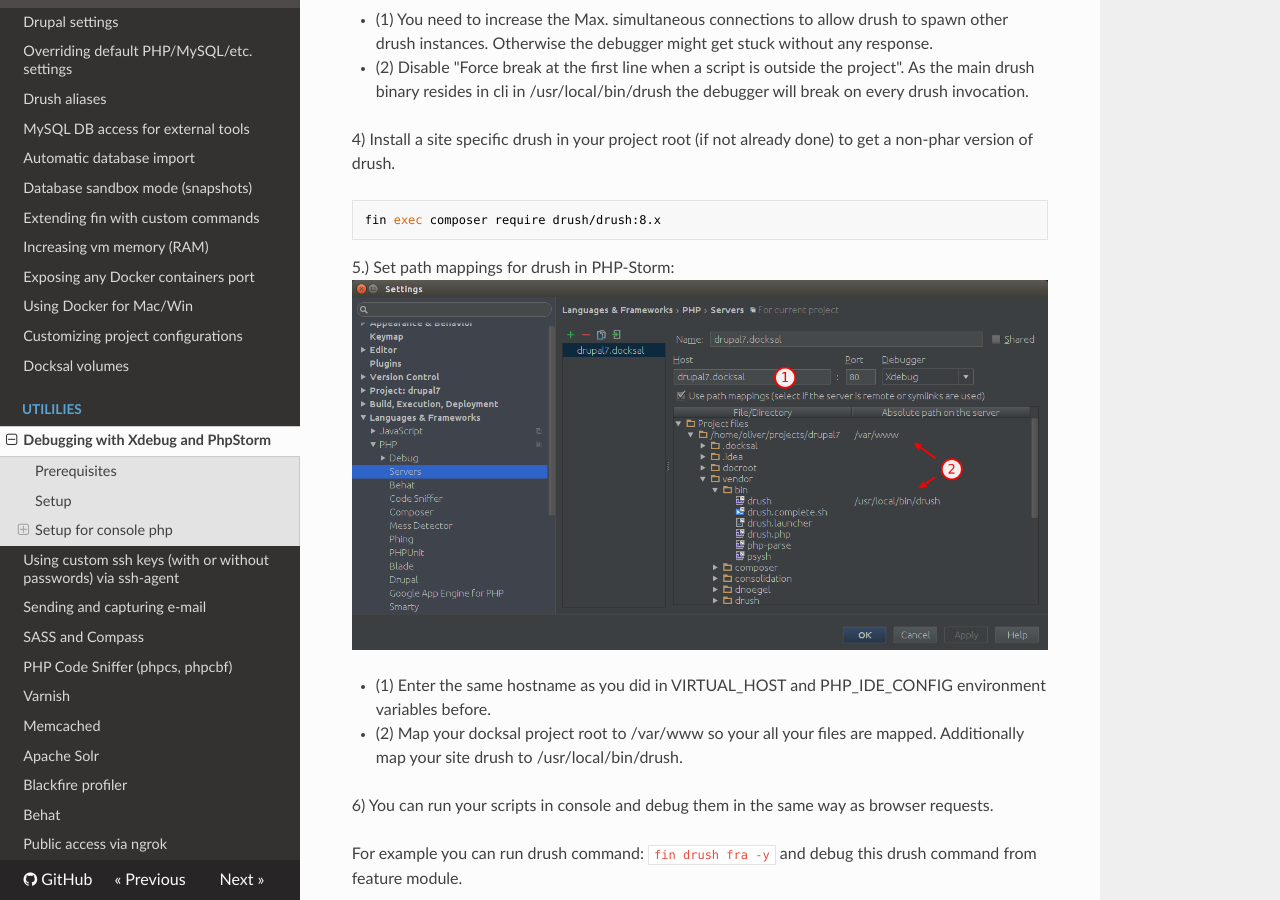
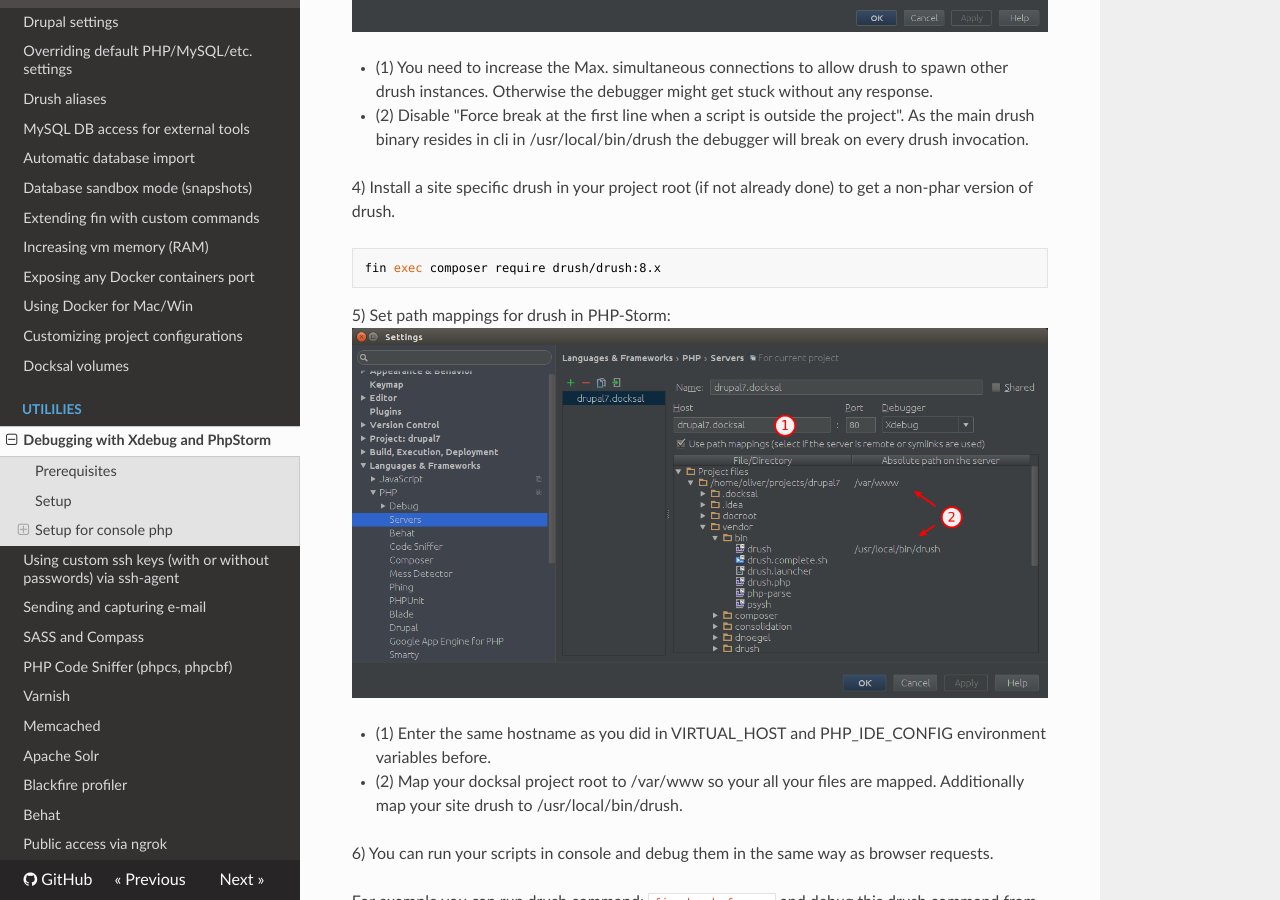
Before and after one commit to docksal/docksal, an MkDocs documentation site: the page built from docs/xdebug.md, in a window 1280 px wide and 900 px high, scrolled down 2618 px. Built offline with MkDocs 1.6.1, drawn with Linux system fonts in a browser that asks for light colours; nearby versions of some CDN libraries; old or Windows-style settings are respelled for this version of MkDocs; some of the changed text lies outside the part shown.

````diff
--- a/docs/xdebug.md
+++ b/docs/xdebug.md
@@ -74,7 +76,7 @@ Replace **drupal7.docksal** with your domain. You can find it in `docksal.env` s
 fin exec composer require drush/drush:8.x
 ```
 
-5.) Set path mappings for drush in PHP-Storm:
+5) Set path mappings for drush in PHP-Storm:
 ![Screenshot](img/xdebug-phpstorm-drush-mapping.png)
 
 - (1) Enter the same hostname as you did in VIRTUAL_HOST and PHP_IDE_CONFIG environment variables before.
````
Also changed, not shown: other parts of docs/xdebug.md (+2 -0 lines).
